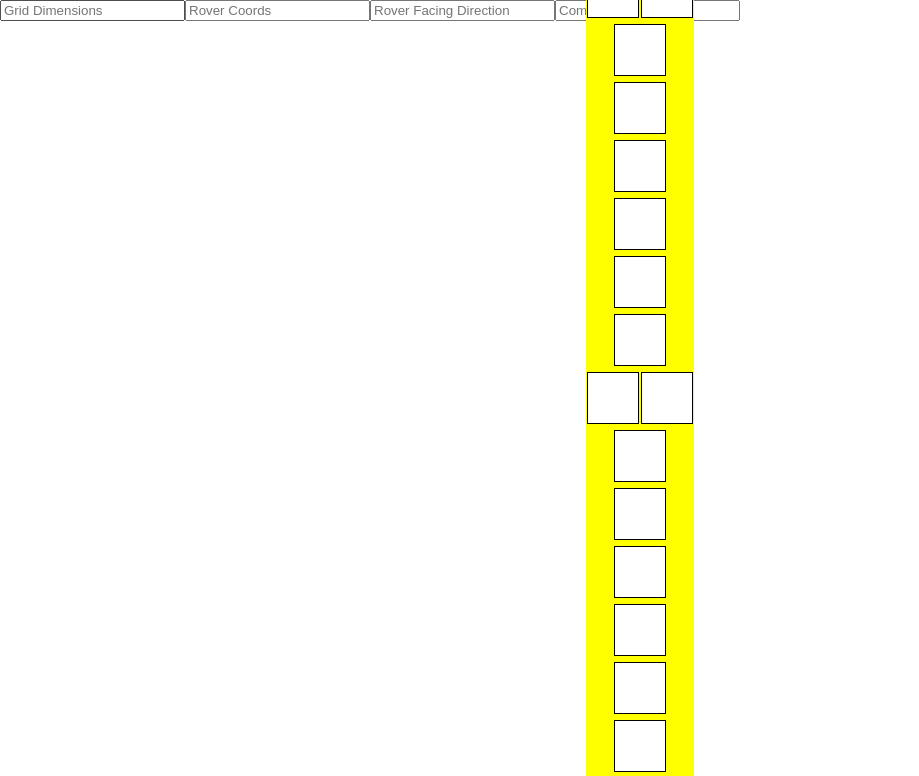
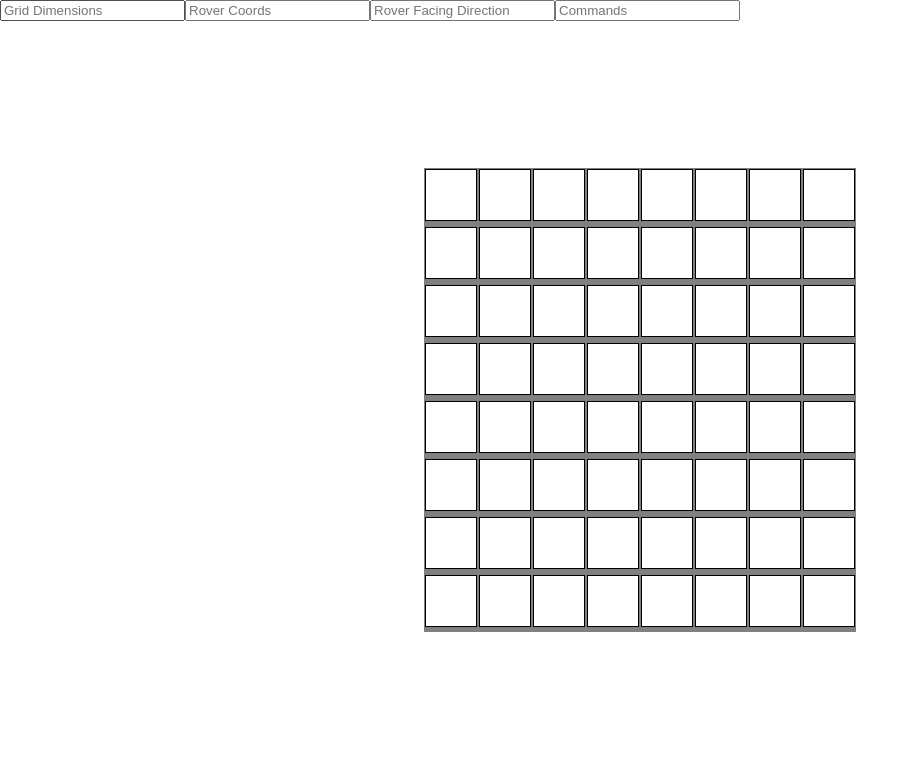
Before and after one commit to vegtelenseg/Next45-Mars-Rover, a React (Create React App) app: page / in a window 1280 px wide. Shown: the top 776 px of the page, without its empty margins (0-919 px from the left). Built offline with nearby package versions, Linux system fonts and the light colour scheme.

Commit message:
Abstracted the state to the very top level

```diff
--- a/src/App.js
+++ b/src/App.js
@@ -17,14 +17,44 @@ class App extends Component {
   constructor () {
     super();
     this.state = {
-      gridSizeX: 4,
-      gridSizeY: 8
+      gridSizeX: 8,
+      gridSizeY: 8,
+      roverX: 1,
+      roverY: 5,
+      roverFace: 'N',
+      commands: ""
     }
   }
+
+  setGridSize = e => {
+    this.setState({
+      gridSizeX: parseInt(e.target.value.charAt(0)),
+      gridSizeY: parseInt(e.target.value.charAt(1))
+    })
+  }
+
+  setRoverCoords = e => {
+    this.setState({
+      roverX: parseInt(e.target.value.charAt(0)),
+      roverY: parseInt(e.target.value.charAt(1))
+    })
+  }
+
+  setRoverFacingCoords = e => this.setState({roverFace: e.target.value})
+
+  setCommands = e => {
+    this.setState({
+      commands: e.target.value
+    })
+  }
   render() {
+  console.log(this.state)
     return (
       <div className="App">
-        <ProgramInput />
+        <input type="text" placeholder="Grid Dimensions" onChange={e => this.setGridSize(e)}/>
+        <input type="text" placeholder="Rover Coords" onChange={e => this.setRoverCoords(e)}/>
+        <input type="text" placeholder="Rover Facing Direction" onChange={e => this.setRoverFacingCoords(e)}/>
+        <input type="text" placeholder="Commands" onChange={e => this.setCommands(e)}/>
         <Grid sizeX={this.state.gridSizeX} sizeY={this.state.gridSizeY}/>
       </div>
     );
--- a/src/components/Grid.js
+++ b/src/components/Grid.js
@@ -2,7 +2,7 @@ import React from 'react';
 import Cell from './Cell';
 
 const styles = {
-  backgroundColor: "yellow",
+  backgroundColor: "grey",
   textAlign: "center",
   top: "50%",
   position: "absolute",
@@ -26,11 +26,11 @@ export default class Grid extends React.Component {
           y = 0;
           while(y < thresholdY) {
             cells.push(
-              <Cell key={x + "" + y} id={x + "" + y}/>
+              <Cell key={Math.random()} id={x + "" + y}/>
             )
             y++;
             {
-              y < thresholdY && cells.push(<br/>)
+              y === thresholdY && cells.push(<br/>)
             }
           }
           x++;
```
